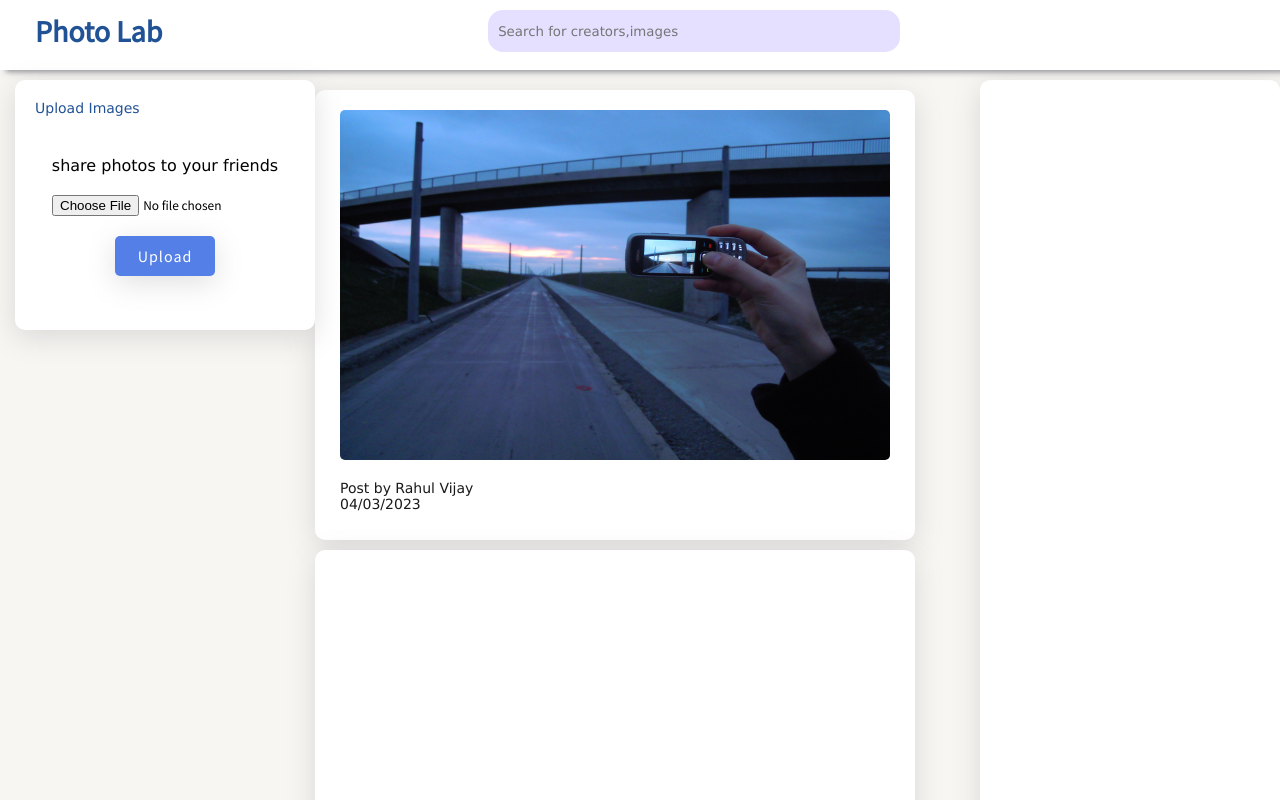
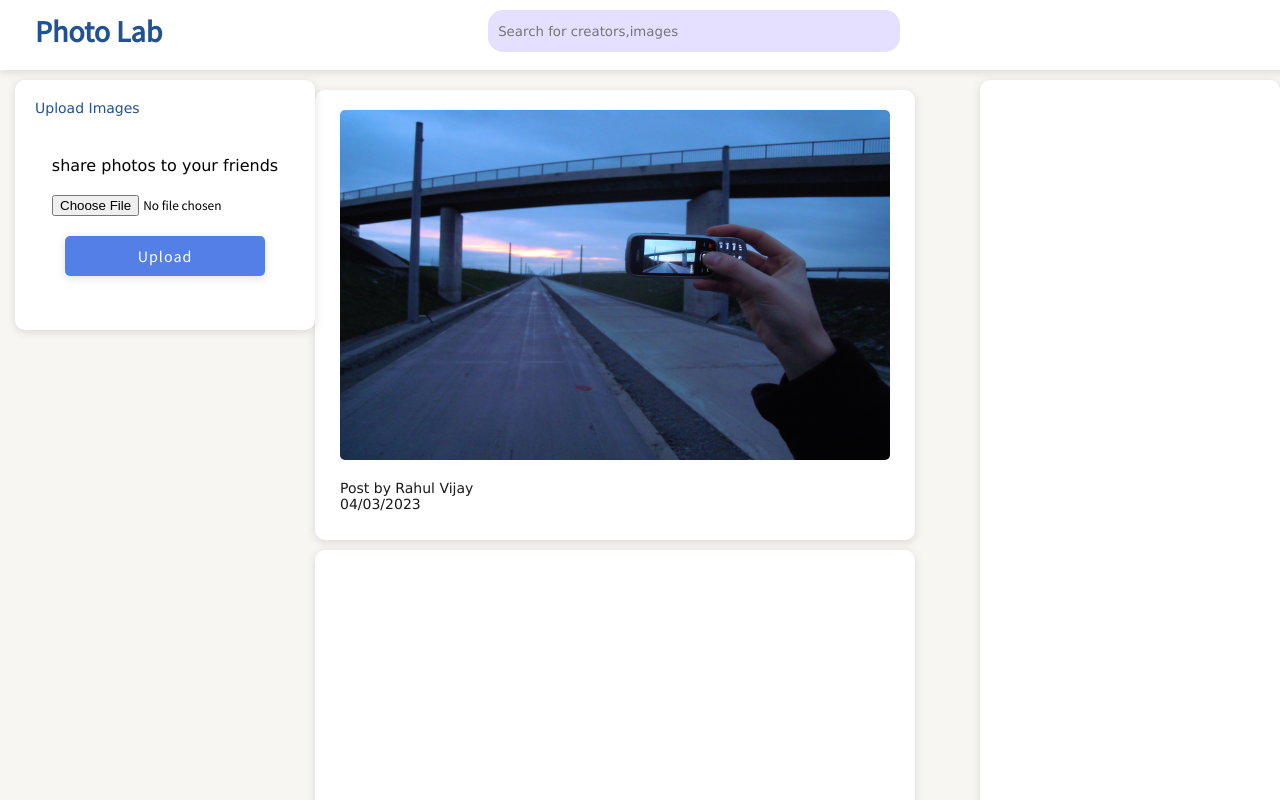
Before and after one commit to rahulvijay81/photolab, a React (Create React App) app: page / in a window 1280 px wide. Shown: the top 800 px of the page. Built offline with nearby package versions, Linux system fonts and the light colour scheme; no server answers.

Commit message:
style changes

```diff
--- a/src/Style.scss
+++ b/src/Style.scss
@@ -8,6 +8,8 @@ $whitefont: #ffff;
 $blue: #205295;
 $font-stack: "Source Sans Pro", sans-serif;
 $font-style: Verdana, Geneva, Tahoma, sans-serif;
+$btn-shadow: rgba(99, 99, 99, 0.2) 0px 2px 8px 0px;
+
 
 .bg-login {
   width: 100%;
@@ -45,7 +47,7 @@ $font-style: Verdana, Geneva, Tahoma, sans-serif;
   margin: 80px auto;
   padding-top: 25px;
   padding-left: 50px;
-  box-shadow: rgba(99, 99, 99, 0.2) 0px 2px 8px 0px;
+  box-shadow: $btn-shadow;
   border-radius: 10px;
 
   label {
@@ -84,7 +86,7 @@ $font-style: Verdana, Geneva, Tahoma, sans-serif;
   letter-spacing: 1px;
   border: none;
   border-radius: 5px;
-  box-shadow: rgba(99, 99, 99, 0.2) 0px 2px 8px 0px;
+  box-shadow: $btn-shadow;
   cursor: pointer;
 }
 
@@ -102,7 +104,7 @@ $font-style: Verdana, Geneva, Tahoma, sans-serif;
   letter-spacing: 1px;
   border: none;
   border-radius: 5px;
-  box-shadow: rgba(99, 99, 99, 0.2) 0px 2px 8px 0px;
+  box-shadow: $btn-shadow;
 }
 .icon {
   width: 30px;
@@ -130,8 +132,7 @@ $font-style: Verdana, Geneva, Tahoma, sans-serif;
   padding: 10px;
   position: fixed;
   background-color: $whitefont;
-  box-shadow: rgba(50, 50, 93, 0.25) 0px 5px 10px -5px,
-    rgba(0, 0, 0, 0.3) 0px 8px 5px -6px;
+  box-shadow: $btn-shadow;
 }
 .headerChildDiv {
   width: 95%;
@@ -169,7 +170,7 @@ $font-style: Verdana, Geneva, Tahoma, sans-serif;
   font-size: 16px;
   border: none;
   border-radius: 10px;
-  box-shadow: rgba(99, 99, 99, 0.2) 0px 2px 8px 0px;
+  box-shadow: $btn-shadow;
   cursor: pointer;
 }
 .postParentDiv {
@@ -183,7 +184,7 @@ $font-style: Verdana, Geneva, Tahoma, sans-serif;
   background-color: $whitefont;
   border-radius: 10px;
   position: fixed;
-  box-shadow: rgba(100, 100, 111, 0.2) 0px 7px 29px 0px;
+  box-shadow: $btn-shadow;
 
   .profile {
     width: 100%;
@@ -210,7 +211,7 @@ $font-style: Verdana, Geneva, Tahoma, sans-serif;
       margin: 0 auto;
     }
     .imgupload {
-      width: 100px;
+      width: 200px;
       height: 40px;
       background-color: $button-color;
       color: $whitefont;
@@ -221,7 +222,7 @@ $font-style: Verdana, Geneva, Tahoma, sans-serif;
       display: block;
       margin: 0 auto;
       cursor: pointer;
-      box-shadow: rgba(100, 100, 111, 0.2) 0px 7px 29px 0px;
+      box-shadow: $btn-shadow;
     }
   }
 }
@@ -239,7 +240,7 @@ $font-style: Verdana, Geneva, Tahoma, sans-serif;
   height: 450px;
   background-color: $whitefont;
   border-radius: 10px;
-  box-shadow: rgba(100, 100, 111, 0.2) 0px 7px 29px 0px;
+  box-shadow: $btn-shadow;
 
   p {
     padding-left: 25px;
@@ -263,7 +264,7 @@ $font-style: Verdana, Geneva, Tahoma, sans-serif;
   height: 100vh;
   border-radius: 10px;
   background-color: $whitefont;
-  box-shadow: rgba(100, 100, 111, 0.2) 0px 7px 29px 0px;
+  box-shadow: $btn-shadow;
 }
 
 // singup page style
@@ -272,7 +273,7 @@ $font-style: Verdana, Geneva, Tahoma, sans-serif;
   width: 400px;
   height: 350px;
   background-color: $primary-color;
-  box-shadow: rgba(100, 100, 111, 0.2) 0px 7px 29px 0px;
+  box-shadow: $btn-shadow;
   padding: 30px;
   position: absolute;
   top: 50%;
```
